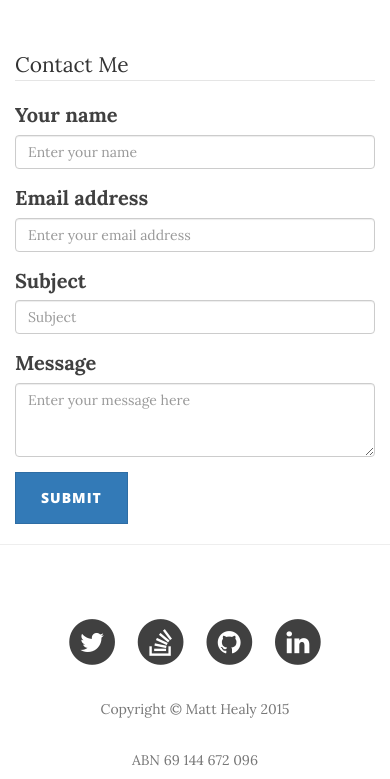
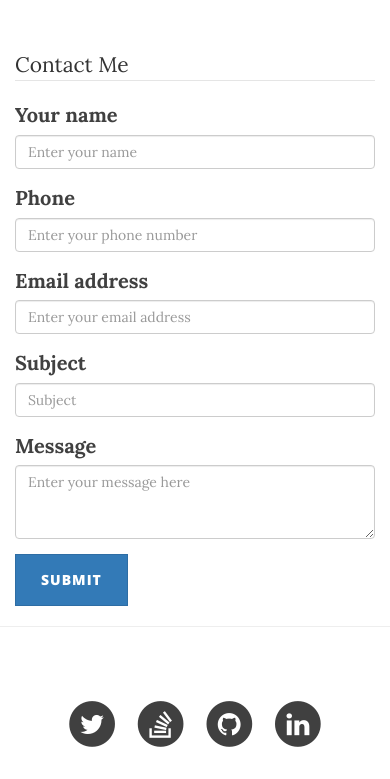
Before and after one commit to alienpham/matthealy.com.au, a Python web app: template app/templates/contact.html in a window 390 px wide. Shown: the part 265-1044 px from the top of the page. Run offline with Jinja, Linux system fonts and the light colour scheme; the template is opened without the code that fills it: most values are stand-ins (such as "Sample title", 1, 10 or a date in 2020); form fields are guessed from the names that the template uses; some libraries are stand-ins or nearby versions.

Commit message:
Add phone number to contact form

```diff
--- a/app/main/forms.py
+++ b/app/main/forms.py
@@ -4,8 +4,8 @@ from wtforms import TextField, TextAreaField
 from wtforms.validators import Required, Email
 
 class ContactForm(Form):
-
     name = TextField('name', validators = [Required()])
     email = TextField('email', validators=[Required(), Email()])
+    phone = TextField('phone')
     subject = TextField('subject', validators = [Required()])
     message = TextAreaField('message', validators = [Required()])
--- a/app/main/views.py
+++ b/app/main/views.py
@@ -19,12 +19,13 @@ def contact():
 
     if form.validate_on_submit():
 
+        phone = form.phone.data
         email = form.email.data
         subject = form.subject.data
         name = form.name.data
         message = form.message.data
 
-        send_email(current_app.config['HEALY_ADMIN_EMAIL'], subject,'mail/contact', email=email, name=name, message=message)
+        send_email(current_app.config['HEALY_ADMIN_EMAIL'], subject,'mail/contact', phone=phone, email=email, name=name, message=message)
 
         flash('Thank you for your enquiry. I will endeavour to respond to you as soon as possible.')
         return redirect(url_for('main.contact'))
--- a/app/templates/contact.html
+++ b/app/templates/contact.html
@@ -11,6 +11,13 @@
       <label for="name">Your name</label>
       {{ form.name(class="form-control", placeholder="Enter your name", required="required") }}
       {% for error in form.errors.name %}
+           <span style="color: red;">[{{error}}]</span>
+      {% endfor %}
+    </div>
+    <div class="form-group">
+      <label for="phone">Phone</label>
+      {{ form.phone(class="form-control", placeholder="Enter your phone number") }}
+      {% for error in form.errors.phone %}
            <span style="color: red;">[{{error}}]</span>
       {% endfor %}
     </div>
--- a/app/templates/mail/contact.html
+++ b/app/templates/mail/contact.html
@@ -1,6 +1,8 @@
 You have received an enquiry from the Matt Healy website.<br>
 <br>
 Name: {{ name }}<br>
+<br>
+Phone: {{ phone }}<br>
 <br>
 Email: {{ email }}<br>
 <br>
--- a/app/templates/mail/contact.txt
+++ b/app/templates/mail/contact.txt
@@ -2,6 +2,8 @@ You have received an enquiry from the Matt Healy website.
 
 Name: {{ name }}
 
+Phone: {{ phone }}
+
 Email: {{ email }}
 
 Enquiry: {{ message }}
```
